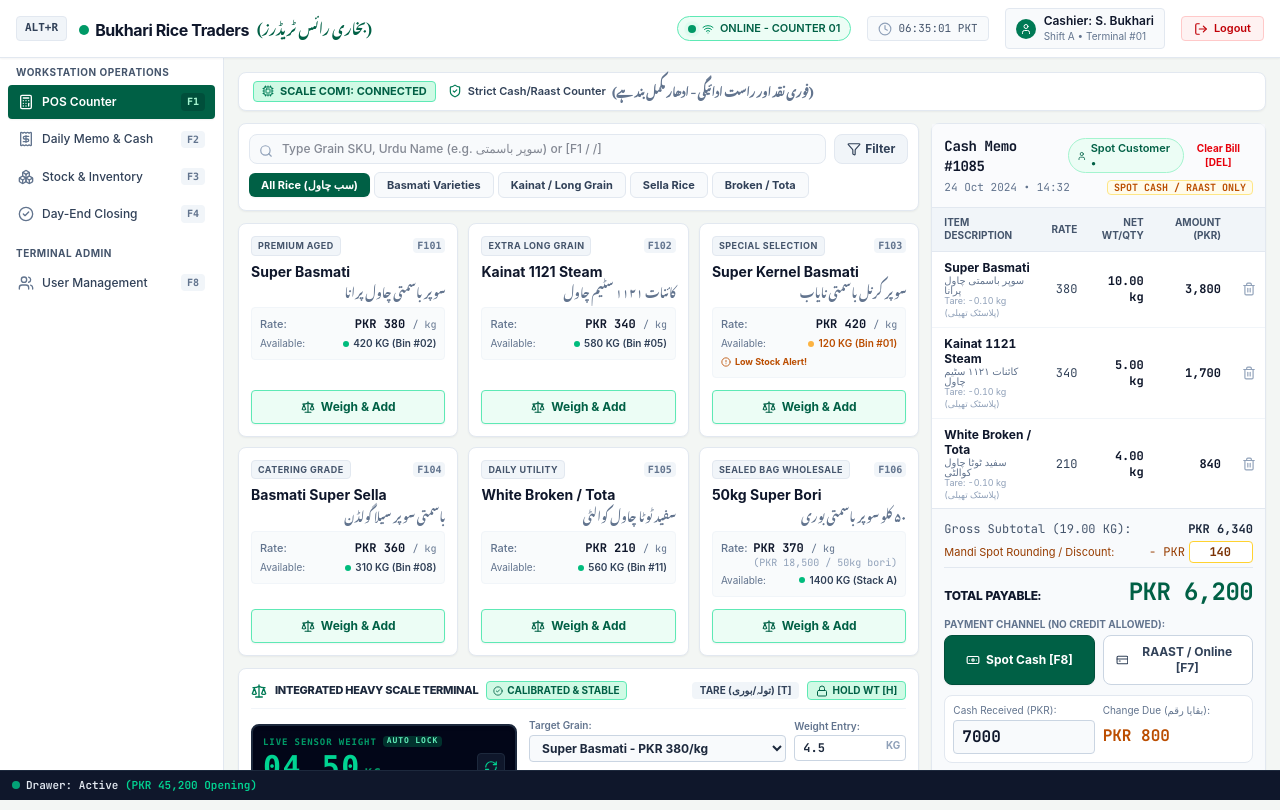
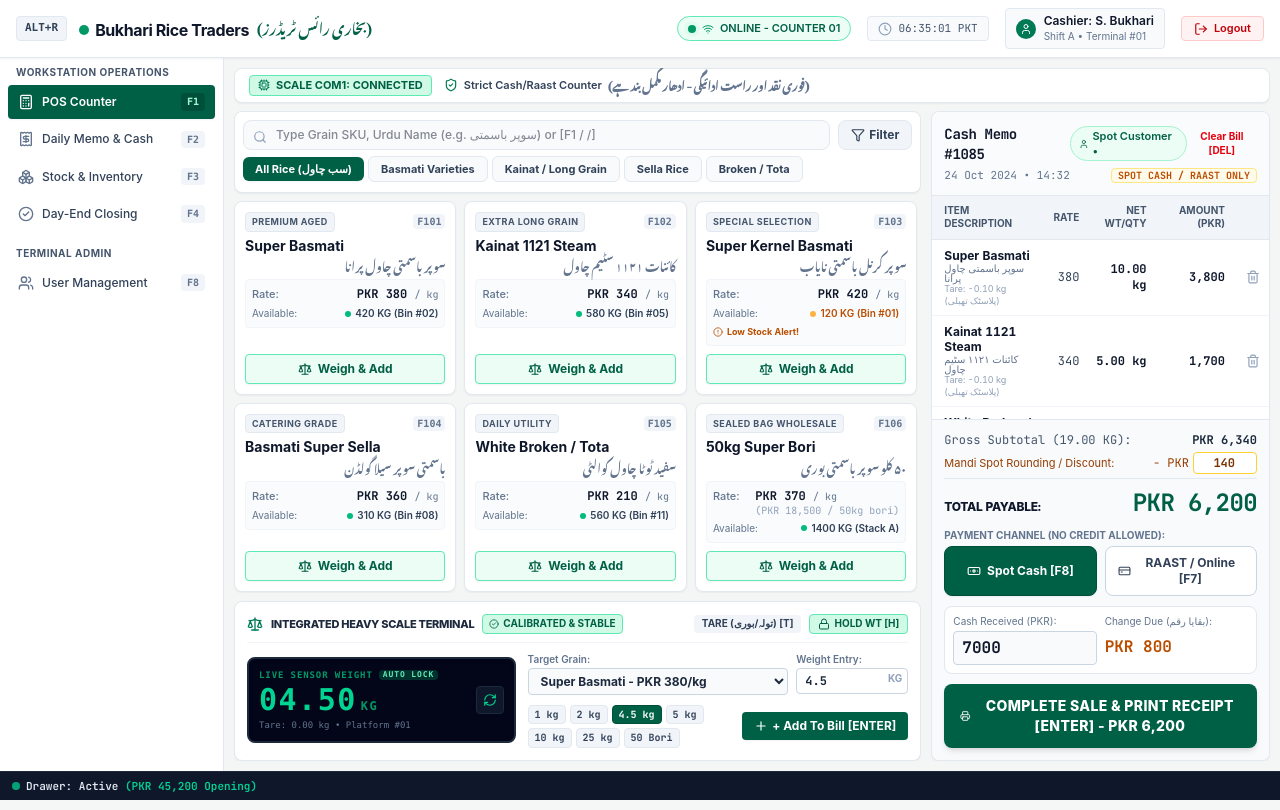
Before and after one commit to hamza1099/Rice-Inventory-System, a React (Vite) app: page / in a window 1280 px wide. Built offline with nearby package versions, Linux system fonts and the light colour scheme; a web font is replaced by a local one.

Commit message:
Fix POS counter viewport layout so only middle product cards grid scrolls

```diff
--- a/src/App.tsx
+++ b/src/App.tsx
@@ -14,17 +14,17 @@ const App: React.FC = () => {
   return (
     <BrowserRouter>
       <PosProvider>
-        <div className="min-h-screen flex flex-col bg-[#f3f6f4] text-slate-800 antialiased font-sans">
+        <div className="h-screen max-h-screen flex flex-col bg-[#f3f6f4] text-slate-800 antialiased font-sans overflow-hidden">
           {/* Top Sticky Header */}
           <Header />
 
           {/* Main Layout Area */}
-          <div className="flex flex-1 overflow-hidden">
+          <div className="flex flex-1 overflow-hidden min-h-0">
             {/* Left Sidebar */}
             <Sidebar />
 
             {/* Workstation Screen Viewport */}
-            <main className="flex-1 overflow-y-auto p-3.5 h-[calc(100vh-42px-36px)]">
+            <main className="flex-1 overflow-y-auto p-2.5 h-full min-h-0">
               <InitRoute />
             </main>
           </div>
--- a/src/components/common/Header.tsx
+++ b/src/components/common/Header.tsx
@@ -20,7 +20,7 @@ export const Header: React.FC = () => {
   }, []);
 
   return (
-    <header className="bg-white border-b border-slate-200 px-4 py-2 flex items-center justify-between text-xs sticky top-0 z-30 shadow-xs">
+    <header className="shrink-0 bg-white border-b border-slate-200 px-4 py-2 flex items-center justify-between text-xs sticky top-0 z-30 shadow-xs">
       {/* Brand & Shortcut */}
       <div className="flex items-center space-x-3">
         <button
--- a/src/components/common/Sidebar.tsx
+++ b/src/components/common/Sidebar.tsx
@@ -78,7 +78,7 @@ export const Sidebar: React.FC = () => {
   ];
 
   return (
-    <aside className="w-56 bg-white border-r border-slate-200 flex flex-col justify-between h-[calc(100vh-42px-36px)] text-xs select-none">
+    <aside className="w-56 shrink-0 bg-white border-r border-slate-200 flex flex-col justify-between h-full text-xs select-none">
       <div className="p-2 space-y-4">
         {/* Workstation Operations */}
         <div>
--- a/src/components/common/StatusBar.tsx
+++ b/src/components/common/StatusBar.tsx
@@ -2,7 +2,7 @@ import React from 'react';
 
 export const StatusBar: React.FC = () => {
   return (
-    <footer className="bg-slate-900 text-slate-300 text-[11px] px-3 py-1.5 flex items-center justify-between border-t border-slate-800 sticky bottom-0 z-30 font-mono-num select-none">
+    <footer className="shrink-0 bg-slate-900 text-slate-300 text-[11px] px-3 py-1.5 flex items-center justify-between border-t border-slate-800 sticky bottom-0 z-30 font-mono-num select-none">
       <div className="flex items-center space-x-1.5">
         <span className="w-2 h-2 rounded-full bg-emerald-400 animate-pulse"></span>
         <span className="text-slate-200 font-semibold">
--- a/src/components/pos/CashMemoBill.tsx
+++ b/src/components/pos/CashMemoBill.tsx
@@ -36,9 +36,9 @@ export const CashMemoBill: React.FC = () => {
   };
 
   return (
-    <div className="bg-white border border-slate-200 rounded-lg shadow-xs flex flex-col justify-between h-full text-xs">
+    <div className="bg-white border border-slate-200 rounded-lg shadow-xs flex flex-col justify-between h-full text-xs overflow-hidden">
       {/* Memo Header */}
-      <div className="p-3 border-b border-slate-200 bg-slate-50/70">
+      <div className="shrink-0 p-3 border-b border-slate-200 bg-slate-50/70">
         <div className="flex items-center justify-between">
           <div className="flex items-center space-x-2">
             <span className="text-sm font-black text-slate-900 tracking-tight font-mono-num">
@@ -52,7 +52,7 @@ export const CashMemoBill: React.FC = () => {
           <button
             onClick={clearCart}
             title="Clear all rows"
-            className="text-[10px] text-red-600 hover:text-red-800 font-bold hover:underline"
+            className="text-[10px] text-red-600 hover:text-red-800 font-bold hover:underline cursor-pointer"
           >
             Clear Bill [DEL]
           </button>
@@ -67,7 +67,7 @@ export const CashMemoBill: React.FC = () => {
       </div>
 
       {/* Items Table */}
-      <div className="flex-1 overflow-y-auto max-h-[300px]">
+      <div className="flex-1 min-h-0 overflow-y-auto">
         <table className="w-full text-left text-xs border-collapse">
           <thead className="bg-slate-100 text-slate-600 text-[10px] font-bold uppercase sticky top-0 border-b border-slate-200">
             <tr>
@@ -128,7 +128,7 @@ export const CashMemoBill: React.FC = () => {
       </div>
 
       {/* Bill Calculation & Tender Box */}
-      <div className="p-3 bg-slate-50 border-t border-slate-200 space-y-2.5">
+      <div className="shrink-0 p-3 bg-slate-50 border-t border-slate-200 space-y-2.5">
         {/* Calculations */}
         <div className="space-y-1 font-mono-num text-xs">
           <div className="flex items-center justify-between text-slate-600">
--- a/src/components/pos/ProductCard.tsx
+++ b/src/components/pos/ProductCard.tsx
@@ -11,10 +11,10 @@ export const ProductCard: React.FC<ProductCardProps> = ({ product }) => {
   const { setSelectedProductForModal } = usePos();
 
   return (
-    <div className="bg-white border border-slate-200 rounded-lg p-3 shadow-xs hover:shadow-sm hover:border-emerald-600/50 transition-all flex flex-col justify-between group">
+    <div className="bg-white border border-slate-200 rounded-lg p-2.5 shadow-xs hover:shadow-sm hover:border-emerald-600/50 transition-all flex flex-col justify-between group">
       <div>
         {/* Top Header: Badge & Shortcut Key */}
-        <div className="flex items-center justify-between mb-1.5">
+        <div className="flex items-center justify-between mb-1">
           <span className="text-[9px] uppercase font-bold tracking-wider px-1.5 py-0.5 rounded bg-slate-100 text-slate-600 border border-slate-200">
             {product.badgeLabel}
           </span>
@@ -27,12 +27,12 @@ export const ProductCard: React.FC<ProductCardProps> = ({ product }) => {
         <h3 className="text-sm font-bold text-slate-900 leading-snug group-hover:text-emerald-800 transition-colors">
           {product.name}
         </h3>
-        <p className="urdu-text text-xs text-slate-500 font-medium leading-normal mb-2" dir="rtl">
+        <p className="urdu-text text-xs text-slate-500 font-medium leading-normal mb-1.5" dir="rtl">
           {product.urduName}
         </p>
 
         {/* Pricing & Stock Details */}
-        <div className="space-y-1 mb-3 bg-slate-50/80 p-2 rounded border border-slate-100">
+        <div className="space-y-1 mb-2 bg-slate-50/80 p-1.5 rounded border border-slate-100">
           <div className="flex items-baseline justify-between">
             <span className="text-[11px] text-slate-500 font-medium">Rate:</span>
             <span className="text-xs font-bold text-slate-900 font-mono-num">
@@ -66,7 +66,7 @@ export const ProductCard: React.FC<ProductCardProps> = ({ product }) => {
       {/* Action Button: Always uniform 'Weigh & Add' */}
       <button
         onClick={() => setSelectedProductForModal(product)}
-        className="w-full py-2 px-3 rounded font-bold text-xs flex items-center justify-center space-x-1.5 transition-all shadow-xs active:scale-98 bg-emerald-50 hover:bg-emerald-800 hover:text-white text-emerald-800 border border-emerald-300 cursor-pointer"
+        className="w-full py-1.5 px-3 rounded font-bold text-xs flex items-center justify-center space-x-1.5 transition-all shadow-xs active:scale-98 bg-emerald-50 hover:bg-emerald-800 hover:text-white text-emerald-800 border border-emerald-300 cursor-pointer"
       >
         <Scale className="w-3.5 h-3.5" />
         <span>Weigh & Add</span>
--- a/src/screens/PosCounterScreen.tsx
+++ b/src/screens/PosCounterScreen.tsx
@@ -30,9 +30,9 @@ export const PosCounterScreen: React.FC = () => {
   });
 
   return (
-    <div className="space-y-3">
+    <div className="h-full flex flex-col space-y-2 overflow-hidden">
       {/* Top Quick Status Bar (Exact from Image 3) */}
-      <div className="bg-white border border-slate-200 rounded-lg px-3.5 py-2 shadow-xs flex items-center justify-between text-xs flex-wrap gap-2">
+      <div className="shrink-0 bg-white border border-slate-200 rounded-lg px-3.5 py-1.5 shadow-xs flex items-center justify-between text-xs flex-wrap gap-2">
         <div className="flex items-center space-x-3">
           <span className="inline-flex items-center space-x-1.5 px-2 py-0.5 rounded bg-emerald-100 text-emerald-800 font-bold border border-emerald-300 text-[11px]">
             <Cpu className="w-3 h-3 text-emerald-700" />
@@ -50,11 +50,11 @@ export const PosCounterScreen: React.FC = () => {
       </div>
 
       {/* Main 2-Column POS Layout */}
-      <div className="grid grid-cols-12 gap-3 items-start">
+      <div className="flex-1 grid grid-cols-12 gap-2.5 min-h-0 overflow-hidden items-stretch">
         {/* Left Column: Catalog & Scale Terminal */}
-        <div className="col-span-8 space-y-3">
+        <div className="col-span-8 flex flex-col h-full min-h-0 space-y-2 overflow-hidden">
           {/* Search & Category Filter Chips */}
-          <div className="bg-white border border-slate-200 rounded-lg p-2.5 shadow-xs space-y-2">
+          <div className="shrink-0 bg-white border border-slate-200 rounded-lg p-2 shadow-xs space-y-1.5">
             <div className="flex items-center space-x-2">
               <div className="relative flex-1">
                 <input
@@ -66,7 +66,7 @@ export const PosCounterScreen: React.FC = () => {
                 />
                 <Search className="w-3.5 h-3.5 text-slate-400 absolute left-2.5 top-2.5" />
               </div>
-              <button className="flex items-center space-x-1 px-3 py-1.5 bg-slate-100 hover:bg-slate-200 text-slate-700 font-bold rounded-lg border border-slate-200 text-xs">
+              <button className="flex items-center space-x-1 px-3 py-1.5 bg-slate-100 hover:bg-slate-200 text-slate-700 font-bold rounded-lg border border-slate-200 text-xs cursor-pointer">
                 <Filter className="w-3.5 h-3.5" />
                 <span>Filter</span>
               </button>
@@ -78,7 +78,7 @@ export const PosCounterScreen: React.FC = () => {
                 <button
                   key={cat.id}
                   onClick={() => setSelectedCategory(cat.id)}
-                  className={`px-3 py-1 rounded-md text-[11px] font-bold transition-all whitespace-nowrap ${
+                  className={`px-3 py-1 rounded-md text-[11px] font-bold transition-all whitespace-nowrap cursor-pointer ${
                     selectedCategory === cat.id
                       ? 'bg-emerald-800 text-white shadow-xs'
                       : 'bg-slate-50 text-slate-700 hover:bg-slate-100 border border-slate-200'
@@ -90,19 +90,23 @@ export const PosCounterScreen: React.FC = () => {
             </div>
           </div>
 
-          {/* Product Cards Grid (6 varieties matching Image 3) */}
-          <div className="grid grid-cols-3 gap-2.5">
-            {filteredProducts.map((prod) => (
-              <ProductCard key={prod.id} product={prod} />
-            ))}
+          {/* Product Cards Grid: ONLY THIS SCROLLS! ("mid wala card khali scrol hona chahya") */}
+          <div className="flex-1 min-h-0 overflow-y-auto pr-1">
+            <div className="grid grid-cols-3 gap-2 auto-rows-max pb-1">
+              {filteredProducts.map((prod) => (
+                <ProductCard key={prod.id} product={prod} />
+              ))}
+            </div>
           </div>
 
-          {/* Integrated Heavy Scale Terminal (Bottom Left) */}
-          <ScaleTerminal />
+          {/* Integrated Heavy Scale Terminal (Bottom Left - Fixed at bottom) */}
+          <div className="shrink-0">
+            <ScaleTerminal />
+          </div>
         </div>
 
         {/* Right Column: Cash Memo & Checkout */}
-        <div className="col-span-4 sticky top-14">
+        <div className="col-span-4 h-full min-h-0 flex flex-col overflow-hidden">
           <CashMemoBill />
         </div>
       </div>
```
